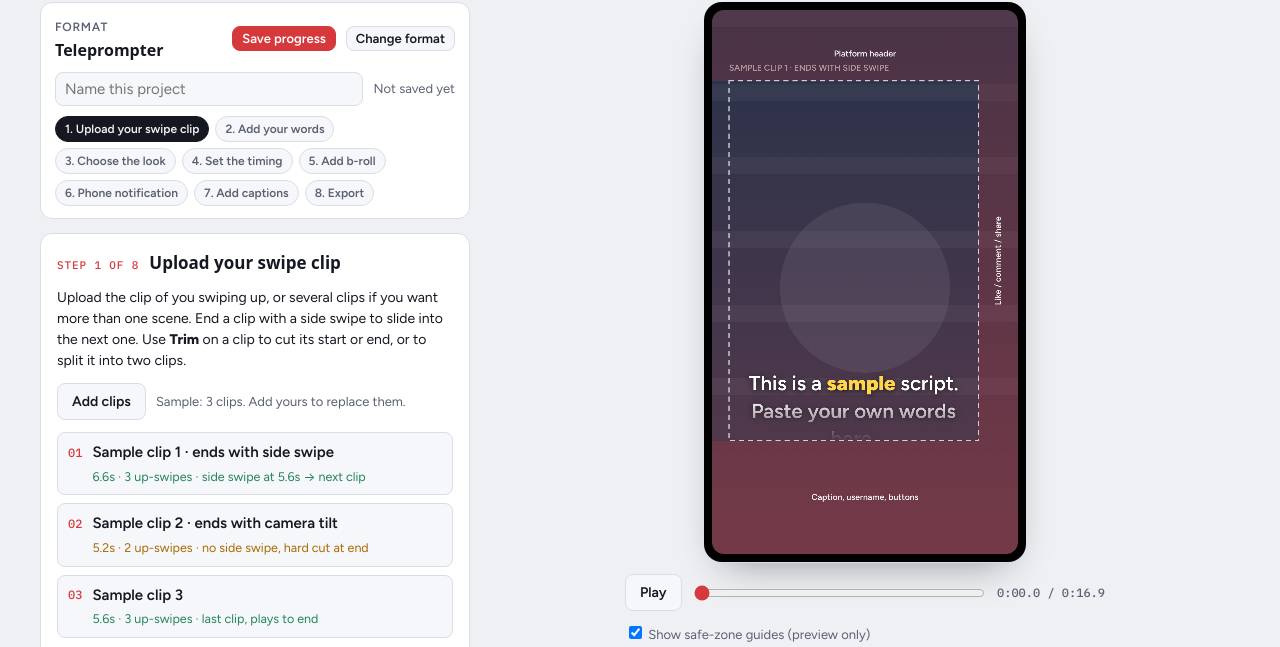
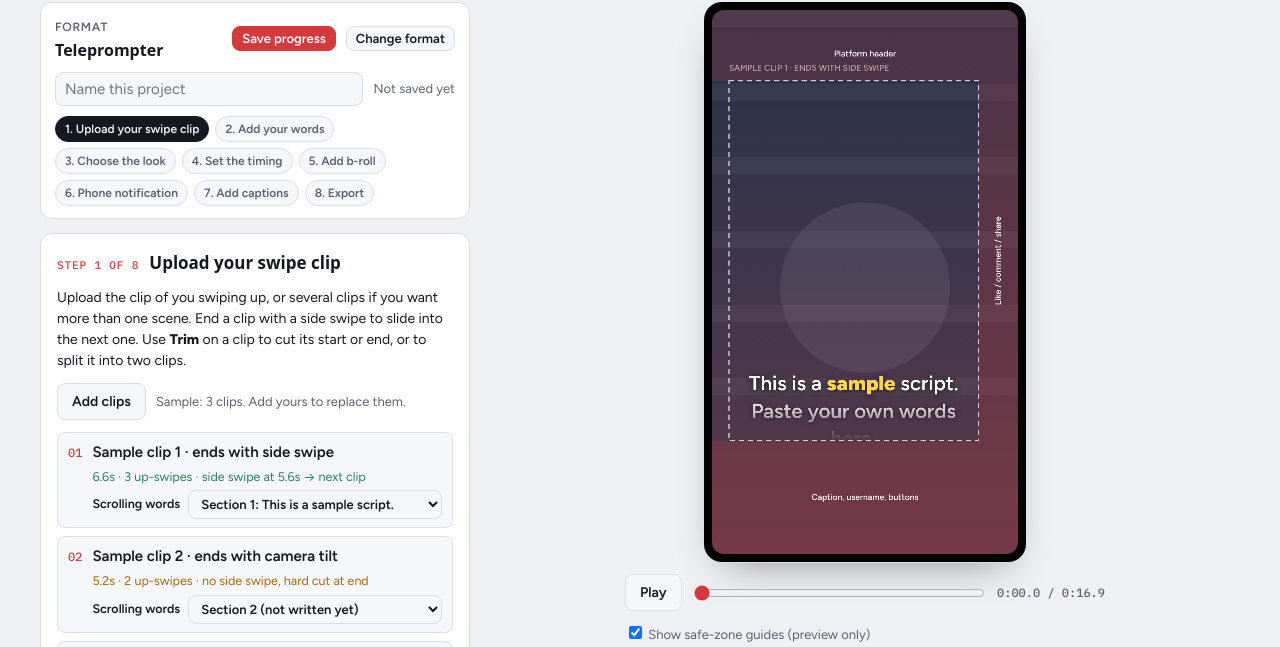
Before and after one commit to HealthQuestCEO/stitch-studio, a plain HTML site: page index.html in a window 1280 px wide. Both pictures are taken after a click on the button 153 px from the left and 223 px from the top of the page. Shown: the part 81-728 px from the top of the page. Drawn offline with Linux system fonts and the light colour scheme; a web font is replaced by a local one.

Commit message:
Let each clip pick which words section it shows
Clip rows in Teleprompter and Scene swipes get a words picker (any section
or none). Picking a section moves it off the clip that had it. Splitting or
reordering clips keeps words with their clip. Saved with Save progress.

Co-Authored-By: Claude Opus 5.5 <noreply@anthropic.com>
Claude-Session: https://claude.ai/code/session_01J7PW3iL7Q24SR5xWZdKhc5

```diff
--- a/index.html
+++ b/index.html
@@ -99,6 +99,8 @@ code{font:500 12.5px var(--f-mono);background:var(--field);border:1px solid var(
 .clip .n{font:500 12px var(--f-mono);color:var(--accent)}
 .clip .nm{font-weight:600;overflow:hidden;text-overflow:ellipsis;white-space:nowrap}
 .clip .st{grid-column:2/-1;font-size:12.5px;color:var(--muted)}
+.clip .wsel{grid-column:2/-1;display:flex;align-items:center;gap:8px;font-size:12.5px;font-weight:600;color:var(--fg)}
+.clip .wsel select{width:auto;max-width:100%;flex:1;min-width:0;padding:5px 8px;font-size:13px}
 .clip .st.ok{color:var(--ok)} .clip .st.warn{color:var(--warn)}
 .clip .ctl{display:flex;gap:4px}
 .imgs{display:flex;flex-wrap:wrap;gap:8px}
@@ -815,7 +817,18 @@ function swDrawScene(ctx, i, lt, dx, dy, still){
   else coverVid(ctx, s.video, 0, 0, W, H);
   ctx.restore();
 }
-function swSectionL(i){ const secs = sectionsOf(S.words[S.format] || ""); return layoutFor(secs[i] || ""); }
+// a clip shows the section picked for it, or by default the section with the same number
+function swSecIdx(i){ const sc = SW.scenes[i]; return sc && sc.sec != null ? sc.sec : i; }
+function swSectionL(i){ const secs = sectionsOf(S.words[S.format] || ""), k = swSecIdx(i); return layoutFor(k >= 0 ? (secs[k] || "") : ""); }
+function secLabel(text, k){
+  const first = text.split("\n").map(l => l.trim()).find(l => l && !IMG_RE.test(l)) || "(only images)";
+  const clean = first.replace(/\*+/g, ""); return `Section ${k + 1}: ${clean.length > 30 ? clean.slice(0, 29) + "…" : clean}`;
+}
+function setClipSection(i, k){
+  // a section lives on one clip: picking it here takes it off whichever clip had it
+  if (k >= 0) SW.scenes.forEach((o, j) => { if (j !== i && swSecIdx(j) === k) o.sec = -1; });
+  SW.scenes[i].sec = k; renderClips(); seek(swStart(i) + 0.05); markUnsaved();
+}
 function swWordsOpts(i, lt, L, dx, dy){
   if (S.format === "scenes") return {top: staticTop(L, S.pos), dx, dy, fade:false};
   return {top: startTop(L) - swScroll(i, lt, L), dx, dy, fade:true};
@@ -890,18 +903,33 @@ function renderClips(){
       st.textContent = parts.join(" · ");
       st.className = "st " + ((!sc && k === 0 && S.sync === "motion") || (!swLast(i) && !sd) ? "warn" : "ok");
     }
-    li.append(n, nm, ctl, st); if (s._trim){ li.appendChild(s._trim.root); s._trim.refresh(); } ul.appendChild(li);
+    li.append(n, nm, ctl, st);
+    if (S.format === "prompter" || S.format === "scenes"){
+      const secs = sectionsOf(S.words[S.format] || ""), cur = swSecIdx(i);
+      const lab = document.createElement("label"); lab.className = "wsel"; lab.textContent = S.format === "prompter" ? "Scrolling words" : "Words";
+      const sel = document.createElement("select"); sel.setAttribute("aria-label", `Words on clip ${i + 1}`);
+      secs.forEach((t, k) => { const o = document.createElement("option"); o.value = k; o.textContent = secLabel(t, k); sel.appendChild(o); });
+      if (cur >= secs.length){ const o = document.createElement("option"); o.value = cur; o.textContent = `Section ${cur + 1} (not written yet)`; sel.appendChild(o); }
+      const none = document.createElement("option"); none.value = -1; none.textContent = "No words on this clip"; sel.appendChild(none);
+      sel.value = String(cur); sel.disabled = Rt.exporting; sel.onchange = () => setClipSection(i, parseInt(sel.value, 10));
+      lab.appendChild(sel); li.appendChild(lab);
+    }
+    if (s._trim){ li.appendChild(s._trim.root); s._trim.refresh(); } ul.appendChild(li);
   });
   updateSecNote();
 }
-function moveClip(i, d){ const j = i+d; if (j < 0 || j >= SW.scenes.length) return; [SW.scenes[i], SW.scenes[j]] = [SW.scenes[j], SW.scenes[i]]; stop(); Rt.T = 0; renderClips(); Rt.dirty = true; }
+function moveClip(i, d){ const j = i+d; if (j < 0 || j >= SW.scenes.length) return; SW.scenes.forEach((o, x) => { if (o.sec == null) o.sec = x; }); [SW.scenes[i], SW.scenes[j]] = [SW.scenes[j], SW.scenes[i]]; stop(); Rt.T = 0; renderClips(); Rt.dirty = true; }
 function removeClip(i){ const s = SW.scenes.splice(i,1)[0]; if (s && s._trim){ s._trim.destroy(); s._trim = null; } if (s && s.video) unregVideo(s.video); if (!SW.scenes.length) swLoadDemo(); stop(); Rt.T = 0; renderClips(); Rt.dirty = true; }
 function updateSecNote(){
   const el = $("secNote"); if (!el || (S.format !== "prompter" && S.format !== "scenes")) return;
-  const n = sectionsOf(S.words[S.format] || "").length, k = SW.scenes.length;
-  if (n === k){ el.className = "note ok"; el.textContent = `${n} section${n===1?"":"s"} for ${k} clip${k===1?"":"s"}. Matched.`; }
-  else if (n < k){ el.className = "note warn"; el.textContent = `${n} section${n===1?"":"s"} for ${k} clips. Clip${k-n>1?"s":""} ${Array.from({length:k-n},(_,j)=>n+j+1).join(", ")} will have no words.`; }
-  else { el.className = "note warn"; el.textContent = `${n} sections but only ${k} clip${k===1?"":"s"}. The extra section${n-k>1?"s":""} won't show.`; }
+  const n = sectionsOf(S.words[S.format] || "").length, k = SW.scenes.length, map = [], bare = [];
+  for (let i = 0; i < k; i++){ const s2 = swSecIdx(i); if (s2 >= 0 && s2 < n) map.push(`section ${s2 + 1} → clip ${i + 1}`); else bare.push(i + 1); }
+  const unused = []; for (let j = 0; j < n; j++) if (!SW.scenes.some((_, i) => swSecIdx(i) === j)) unused.push(j + 1);
+  const parts = [map.length ? map.join(", ") + "." : "No words are on any clip yet."];
+  if (unused.length) parts.push(`Section${unused.length > 1 ? "s" : ""} ${unused.join(", ")} ${unused.length > 1 ? "aren't" : "isn't"} on a clip.`);
+  if (bare.length && n) parts.push(`Clip${bare.length > 1 ? "s" : ""} ${bare.join(", ")} ${bare.length > 1 ? "have" : "has"} no words.`);
+  parts.push("Pick which section goes on which clip in step 1.");
+  el.className = unused.length ? "note warn" : "note ok"; el.textContent = parts.join(" ");
 }
 
 /* =============== trim & split editor =============== */
@@ -1012,7 +1040,8 @@ async function splitClip(s, t){
   if (s.status !== "ready") return "Wait for this clip to finish finding your swipes, then split.";
   let v2; try { v2 = await openVideo(s.file); } catch(e){ return "Couldn't split this clip. Try again."; }
   regVideo(v2, () => S.clipVol);
-  const s2 = {kind:"video", name:s.name, file:s.file, video:v2, full:s.full, start:t, end:s.end, duration:s.end - t, raw:s.raw, status:"ready", crop:s.crop};
+  SW.scenes.forEach((o, j) => { if (o.sec == null) o.sec = j; });   // freeze current pairs so the split doesn't shift words
+  const s2 = {kind:"video", name:s.name, file:s.file, video:v2, full:s.full, start:t, end:s.end, duration:s.end - t, raw:s.raw, status:"ready", crop:s.crop, sec:-1};
   s.end = t; s.duration = t - s.start; buildMotion(s); buildMotion(s2);
   await seekV(v2, t); s2.poster = document.createElement("canvas"); s2.poster.width = W; s2.poster.height = H; coverVid(s2.poster.getContext("2d"), v2, 0, 0, W, H);
   SW.scenes.splice(i + 1, 0, s2); stop(); renderClips(); renderCaps(); seek(swStart(i + 1) + 0.05); markUnsaved();
@@ -1926,6 +1955,7 @@ for (const id of ["emCol","keyCol","bgCol1","bgCol2"]) $(id).addEventListener("i
 $("credit").addEventListener("input", e => { S.credit = e.target.value; changed(); });
 $("guides").addEventListener("change", e => { S.guides = e.target.checked; Rt.dirty = true; });
 $("words").addEventListener("input", e => { S.words[S.format] = e.target.value; updateSecNote(); updateImgNote(); changed(); });
+$("words").addEventListener("change", () => renderClips());
 $("emBtn").addEventListener("click", () => {
   const ta = $("words"), a = ta.selectionStart, b = ta.selectionEnd; if (a === b){ ta.focus(); return; }
   let s = a, e = b; while (s < e && /\s/.test(ta.value[s])) s++; while (e > s && /\s/.test(ta.value[e-1])) e--;
@@ -1996,7 +2026,7 @@ function saveLabel(msg, warn){
 }
 function gatherMedia(){
   const media = {
-    sw: SW.demo ? [] : SW.scenes.filter(sc => sc.file && sc.status !== "error").map(sc => ({file:sc.file, name:sc.name, raw:sc.raw || null, start:sc.start || 0, end:sc.end != null ? sc.end : null})),
+    sw: SW.demo ? [] : SW.scenes.filter(sc => sc.file && sc.status !== "error").map(sc => ({file:sc.file, name:sc.name, raw:sc.raw || null, start:sc.start || 0, end:sc.end != null ? sc.end : null, sec:sc.sec != null ? sc.sec : null})),
     rc: {}, gr: {fg: GR.fg ? {file:GR.fg.file, start:GR.fg.start, end:GR.fg.end} : null, bgImg: GR.bgImgFile || null, bgVid: GR.bgVidFile || null},
     images: [...IMAGES.values()].filter(img => img._file).map(img => ({key:img.dataset.name, size:img.dataset.size || "", broll:!!img.dataset.broll, file:img._file}))
   };
@@ -2052,7 +2082,7 @@ async function restoreMedia(m){
       let v; try { v = await openVideo(f); } catch(e){ sc.status = "error"; missing++; continue; }
       sc.video = v; regVideo(v, () => S.clipVol); sc.full = v.duration || 1; sc.start = it.start || 0; sc.end = it.end != null ? Math.min(it.end, sc.full) : sc.full; sc.duration = sc.end - sc.start; await seekV(v, sc.start);
       sc.poster = document.createElement("canvas"); sc.poster.width = W; sc.poster.height = H; coverVid(sc.poster.getContext("2d"), v, 0, 0, W, H);
-      sc.crop = Math.abs(v.videoWidth/v.videoHeight - 9/16) > 0.02;
+      sc.crop = Math.abs(v.videoWidth/v.videoHeight - 9/16) > 0.02; sc.sec = it.sec != null ? it.sec : null;
       if (it.raw && it.raw.t && it.raw.t.length){ sc.raw = it.raw; buildMotion(sc); sc.status = "ready"; }
       else { sc.status = "queued"; queue = queue.then(() => analyze(sc)); }
     }
```
Also changed, not shown: 1 other file.
